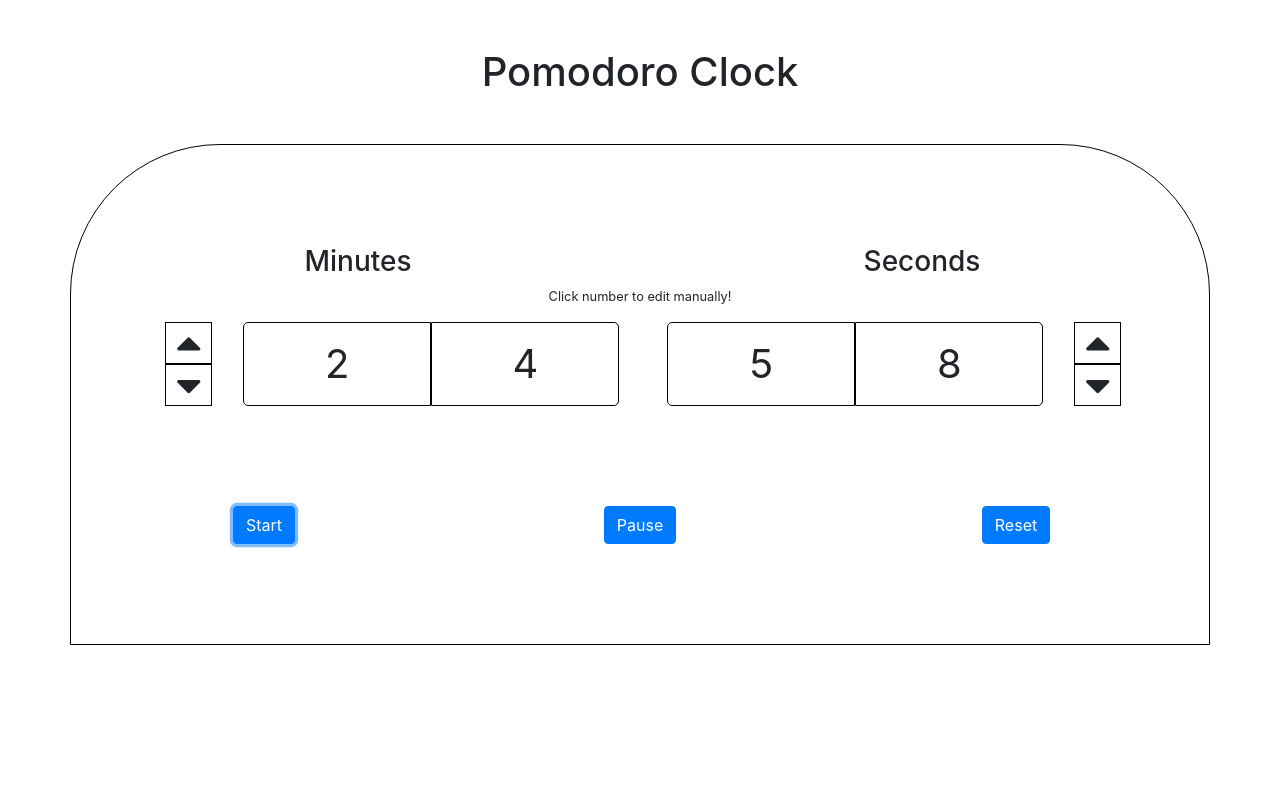
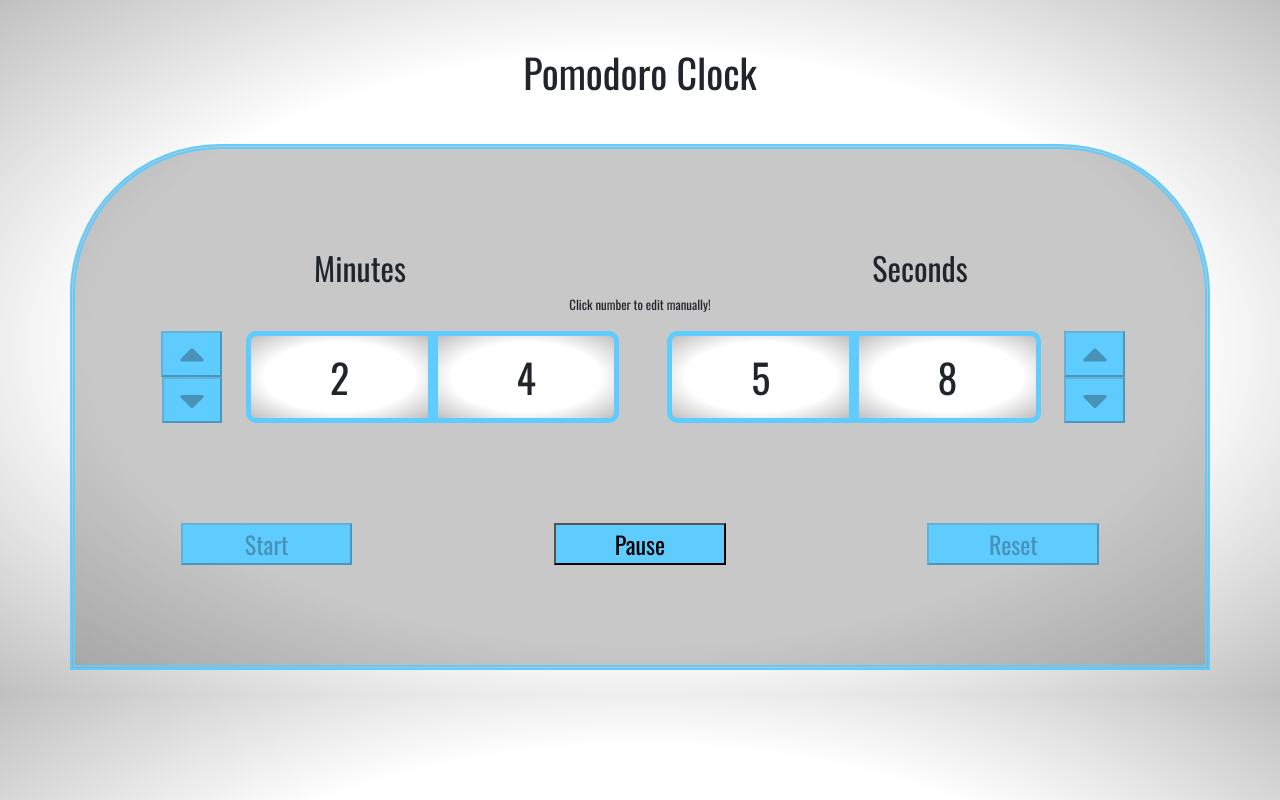
Before and after one commit to c-a-chin/pomodoro-clock, a plain HTML site: page index.html in a window 1280 px wide. Both pictures are taken after a click on the button "Start". Drawn offline with nearby package versions, Linux system fonts and the light colour scheme.

Commit message:
finished functionality, added styling

```diff
--- a/index.html
+++ b/index.html
@@ -4,9 +4,13 @@
 	<title>Pomodoro Clock</title>
 	<link rel="stylesheet" href="https://stackpath.bootstrapcdn.com/bootstrap/4.1.0/css/bootstrap.min.css" integrity="sha384-9gVQ4dYFwwWSjIDZnLEWnxCjeSWFphJiwGPXr1jddIhOegiu1FwO5qRGvFXOdJZ4" crossorigin="anonymous">
 	<link rel="stylesheet" href="https://use.fontawesome.com/releases/v5.0.13/css/all.css" integrity="sha384-DNOHZ68U8hZfKXOrtjWvjxusGo9WQnrNx2sqG0tfsghAvtVlRW3tvkXWZh58N9jp" crossorigin="anonymous">
+	<link href="https://fonts.googleapis.com/css?family=Oswald" rel="stylesheet">
 	<link rel="stylesheet" href="./style.css">
 </head>
 <body>
+
+<!-- audio file for alarm noise -->
+<audio id="alarm-sound" src="./sounds/foghorn.mp3"></audio>
 
 <!-- container for title -->
 <div id="title" class="container text-center mt-5"><h1>Pomodoro Clock</h1></div>
@@ -14,42 +18,45 @@
 <!-- container for content grid -->
 <div id="content-grid" class="container mt-5">
 	<!-- ROW FOR CLOCK HEADERS -->
-	<div class="row" align="center">
-		<div class="col-6"><h3>Minutes</h3></div>
-		<div class="col-6"><h3>Seconds</h3></div>
-		<div class="col-12"><p class="small">Click number to edit manually!</p></div>
-	</div>
+	<!-- <div class="row" align="center"> -->
+
+	<!-- </div> -->
 
 	<!-- ROW FOR CLOCK DISPLAY -->
 	<div id="clock-row" class="row" align="center">
-		<div id="grid-left-margin" class="col-4 col-sm-1 mr-sm-1 mr-md-0 pl-sm-1 pl-md-0"> <!-- col for minute counter buttons, will set left margin to center grid on page -->
-			<i id="minute-up" class="up-arrow fas fa-caret-up"></i><br>
-			<i id="minute-down" class="down-arrow fas fa-caret-down"></i>
+
+		<div class="col-12 col-sm-6 order-1"><h2>Minutes</h2></div>
+		<div class="col-12 col-sm-6 mt-5 mt-sm-0 order-6 order-sm-2"><h2>Seconds</h2></div>
+		<div class="col-12 order-2 order-sm-3"><p class="small">Click number to edit manually!</p></div>
+
+		<div id="grid-left-margin" class="col-4 col-sm-1 mr-sm-1 mr-md-0 pl-sm-1 pl-md-0 order-3 order-sm-4"> <!-- col for minute counter buttons, will set left margin to center grid on page -->
+			<button id="minute-up"><i class="up-arrow fas fa-caret-up"></i></button><br>
+			<button id="minute-down"><i class="down-arrow fas fa-caret-down"></i></button>
 		</div>
 		<!-- end of minute counter buttons -->
 
-		<div class="msd-counter col-4 col-sm-2 ml-sm-3 ml-md-0"> <!-- col for minute counter most significant digit -->
+		<div class="msd-counter col-4 col-sm-2 ml-sm-3 ml-md-0 order-4 order-sm-5"> <!-- col for minute counter most significant digit -->
 			<div contenteditable="true" id="minute-msd">2</div>
 		</div>
 		<!-- end of minte counter MSD -->
 
-		<div class="lsd-counter col-4 col-sm-2 mr-sm-5"> <!-- col for minute counter least significant digit -->
+		<div class="lsd-counter col-4 col-sm-2 mr-sm-5 order-5 order-sm-6"> <!-- col for minute counter least significant digit -->
 			<div contenteditable="true" id="minute-lsd">5</div>
 		</div>
 		<!-- end of minute counter LSD -->
 
-		<div class="col-4 col-sm-1 order-sm-3 mt-5 mt-sm-0 pr-sm-1 pr-md-0"> <!-- col for second counter buttons -->
-			<i id="second-up" class="up-arrow fas fa-caret-up"></i><br>
-			<i id="second-down" class="down-arrow fas fa-caret-down"></i>
+		<div class="col-4 col-sm-1 order-sm-3 pr-sm-1 pr-md-0 order-7 order-sm-9"> <!-- col for second counter buttons -->
+			<button id="second-up"><i class="up-arrow fas fa-caret-up"></i></button><br>
+			<button id="second-down"><i class="down-arrow fas fa-caret-down"></i></button>
 		</div>
 		<!-- end of second counter buttons -->
 
-		<div class="msd-counter col-4 col-sm-2 order-sm-1 mt-5 mt-sm-0"> <!-- col for second counter most significant digit -->
+		<div class="msd-counter col-4 col-sm-2 order-sm-1 order-8 order-sm-7"> <!-- col for second counter most significant digit -->
 			<div contenteditable="true" id="second-msd">0</div>
 		</div>
 		<!-- end of second counter MSD -->
 
-		<div class="lsd-counter col-4 col-sm-2 order-sm-2 mt-5 mt-sm-0"> <!-- col for second counter least significant digit -->
+		<div class="lsd-counter col-4 col-sm-2 order-sm-2 order-9 order-sm-8"> <!-- col for second counter least significant digit -->
 			<div contenteditable="true" id="second-lsd">0</div>
 		</div>
 		<!-- end of second counter LSD -->
@@ -58,16 +65,17 @@
 	<!-- ROW FOR START/PAUSE/STOP BUTTONS -->
 	<div id="button-row" class="row" align="center">
 		<div class="col-4">
-			<button id="start-button" class="btn btn-primary">Start</button>
+			<button id="start-button">Start</button>
 		</div>
 		<div class="col-4">
-			<button id="pause-button" class="btn btn-primary">Pause</button>
+			<button id="pause-button">Pause</button>
 		</div>
 		<div class="col-4">
-			<button id="reset-button" class="btn btn-primary">Reset</button>
+			<button id="reset-button">Reset</button>
 		</div>
 	</div>
-</div>
+
+</div><br>
 
 
 <script src="https://code.jquery.com/jquery-3.3.1.min.js"></script>
--- a/scripts.js
+++ b/scripts.js
@@ -6,9 +6,7 @@ var minuteMsd = Number($("#minute-msd").text()),
     isRunning = false; //to check to timer should be running
 
 // buttons to increase/decrease timer will increase/decrease LSD, only change MSD if necessary
-// will pass in named functions so we can turn the buttons off/on when timer starts/stops
 // if LSD gets increased past 9, set to 0 and add 1 to MSD
-function minuteIncrease(){
 $("#minute-up").click(function(){
 	minuteLsd = Number($("#minute-lsd").text());
 	minuteMsd = Number($("#minute-msd").text());
@@ -35,11 +33,10 @@ function minuteIncrease(){
 		})
 	}
 })
-}
+
 
 // if LSD gets decreased past 0 AND MSD is 0, set both to 0 (cant go under 0:0)
 // if LSD gets decreased past 0, set to 9 and subtract 1 from MSD
-function minuteDecrease(){
 $("#minute-down").click(function(){
 	minuteLsd = Number($("#minute-lsd").text());
 	minuteMsd = Number($("#minute-msd").text());
@@ -77,10 +74,9 @@ function minuteDecrease(){
 		})
 	}
 })
-}
+
 
 // seconds cannot increase past 59, if so, set to 0
-function secondIncrease(){
 $("#second-up").click(function(){
 	secondLsd = Number($("#second-lsd").text());
 	secondMsd = Number($("#second-msd").text());
@@ -120,9 +116,9 @@ function secondIncrease(){
 		})
 	}
 })
-}
 
-function secondDecrease(){
+
+
 $("#second-down").click(function(){
 	secondLsd = Number($("#second-lsd").text());
 	secondMsd = Number($("#second-msd").text());
@@ -162,13 +158,9 @@ function secondDecrease(){
 		})
 	}
 })
-}
 
-// set button event listeners
-$("#minute-up").click(minuteIncrease());
-$("#minute-down").click(minuteDecrease());
-$("#second-up").click(secondIncrease());
-$("#second-down").click(secondDecrease());
+
+
 
 // ERROR HANDLING EVENT LISTENERS FOR CONTENTEDITABLE DIVS -- time is editable manually if user doesnt want to use buttons
 // if anything other than the right numbers are entered, reset to previous numbers
@@ -184,7 +176,7 @@ $("#minute-msd, #minute-lsd, #second-msd, #second-lsd").focus(function(){
 $("#minute-msd").focusout(function(){
 	// use regexp to test if input was anything other than 0-9, or longer than 2 chars
 	var re = /[^0-9]/g;
-	if(re.test($(this).text()) || $(this).text().length > 1){
+	if(re.test($(this).text()) || $(this).text().length != 1){
 		$(this).text(tempMinuteMsd);
 		minuteMsd = Number($("#minute-msd").text());
 	}
@@ -192,14 +184,14 @@ $("#minute-msd").focusout(function(){
 $("#minute-lsd").focusout(function(){
 	// use regexp to test if input was anything other than 0-9, or longer than 2 chars
 	var re = /[^0-9]/g;
-	if(re.test($(this).text()) || $(this).text().length > 1){
+	if(re.test($(this).text()) || $(this).text().length != 1){
 		$(this).text(tempMinuteLsd);
 		minuteLsd = Number($("#minute-lsd").text());
 	}
 })
 $("#second-lsd").focusout(function(){
 	var re = /[^0-9]/g;
-	if(re.test($(this).text()) || $(this).text().length > 1){
+	if(re.test($(this).text()) || $(this).text().length != 1){
 		$(this).text(tempSecondLsd);
 		secondLsd = Number($("#second-lsd").text());
 	}
@@ -208,7 +200,7 @@ $("#second-lsd").focusout(function(){
 $("#second-msd").focusout(function(){
 	// use regexp to test if input was anything other than 0-5
 	var re = /[^0-5]/g;
-	if(re.test($(this).text()) || $(this).text().length > 1){
+	if(re.test($(this).text()) || $(this).text().length != 1){
 		$(this).text(tempSecondMsd);
 		secondMsd = Number($("#second-msd").text());
 	}
@@ -217,16 +209,23 @@ $("#second-msd").focusout(function(){
 
 
 
-
 // START/PAUSE/RESET BUTTONS
 var interval; //declare interval globally so we can access in start/pause functions
 $("#start-button").click(function(){
+	// disable time changing buttons, enable when pause is clicked
+	$("#reset-button, #start-button, #minute-up, #minute-down, #second-up, #second-down").attr("disabled", "true");
+	// disable contenteditable
+	$("#minute-lsd, #minute-msd, #second-lsd, #second-msd").attr("contenteditable", 'false');
+
+	// create interval
 	interval = setInterval(function(){
 		// if timer is up, stop timer and play alarm sound
 		if(minuteMsd == 0 && minuteLsd == 0 &&
 			secondMsd == 0 && secondLsd == 0){
 			$("#pause-button").click();
 			$("#reset-button").click();
+			// play FOGHORN!!!
+			document.getElementById("alarm-sound").play();
 		} else{
 			// else, count timer down 1 second
 			$("#second-down").click();
@@ -235,6 +234,9 @@ $("#start-button").click(function(){
 })
 $("#pause-button").click(function(){
 	clearInterval(interval);
+	// enable buttons/contenteditable
+	$("#reset-button, #start-button, #minute-up, #minute-down, #second-up, #second-down").removeAttr("disabled");
+	$("#minute-lsd, #minute-msd, #second-lsd, #second-msd").attr("contenteditable", 'true');
 })
 
 $("#reset-button").click(function(){
@@ -246,4 +248,4 @@ $("#reset-button").click(function(){
 	minuteLsd = $("#minute-lsd").text();
 	secondMsd = $("#second-msd").text();
 	secondLsd = $("#second-lsd").text();
-})
+});
--- a/style.scss
+++ b/style.scss
@@ -1,3 +1,11 @@
+// colors
+$light-blue: #5ECCFF;
+
+
+body {
+	font-family: 'Oswald', sans-serif;
+	background: radial-gradient(white 60%, silver);
+}
 
 
 /*most/least significant digit counters (msd, lsd)*/
@@ -6,18 +14,19 @@
     align-items: center;
     justify-content: center;
     font-size: 40px;
+    background: radial-gradient(white 60%, silver);
 }
 
 .msd-counter {
-  border: 1px solid black;
-  border-radius: 5px 0 0 5px;
+  border: 5px solid $light-blue;
+  border-radius: 10px 0 0 10px;
   @extend %counter-style;
   width: 2rem
 }
 
 .lsd-counter {
-  border: 1px solid black;
-  border-radius: 0 5px 5px 0;
+  border: 5px solid $light-blue;
+  border-radius: 0 10px 10px 0;
   @extend %counter-style;
 }
 // make contenteditable width larger (easier to click)
@@ -29,21 +38,32 @@
 #title {
 
 }
+// up/down arrows for time changing
+#minute-up, #minute-down, #second-up, #second-down {
+	background: $light-blue;
+}
 
 /*content-grid contains everything except title*/
 #content-grid {
-	border: 1px solid black;
+	border: 5px double $light-blue;
 	border-radius: 150px 150px 0 0;
 	padding: 100px 20px 100px 20px;
+	background: rgba(76,75,76,0.3);
 }
 /*button-row contains start/pause/stop buttons*/
 #button-row {
 	margin-top: 100px;
 }
+// start, pause, reset buttons
+#start-button, #pause-button, #reset-button {
+	width: 100%;
+	font-size: 1.5rem;
+	background: $light-blue;
+}
+
 /*icons are up/down arrows for setting time*/
 i {
 	font-size: 40px;
-	border: 1px solid black;
 	padding: 0 10px 0 10px;
 }
 i:hover {
@@ -56,4 +76,6 @@ i:hover {
 @media (min-width: 767px){
 	/*center grid on page*/
 	#grid-left-margin { margin-left: 6.5%; }
+
+	#start-button, #pause-button, #reset-button { width: 50%; }
 }
```
Also changed, not shown: style.css, 2 other files. Lines whose indentation alone changed are shown as unchanged.
